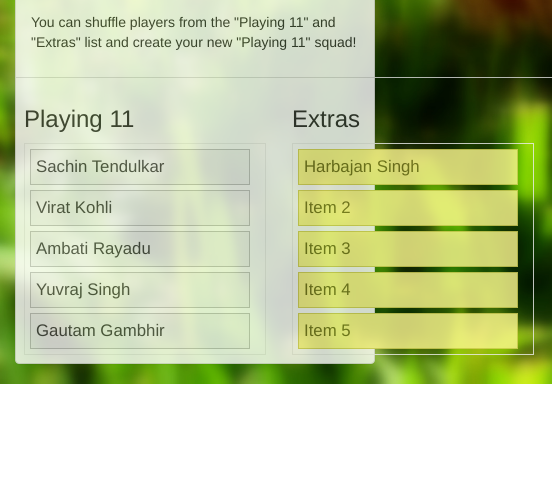
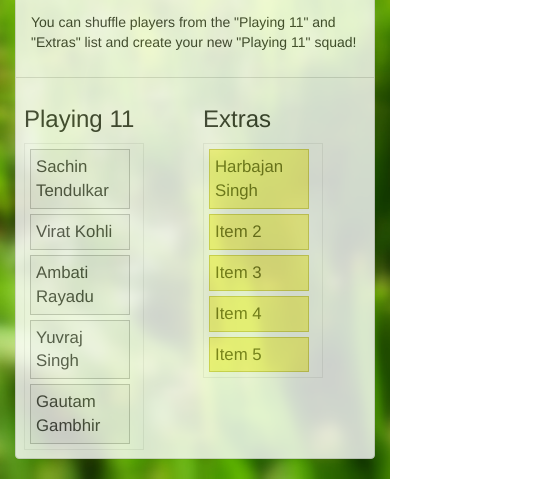
Before and after one commit to anchal20/ForTheLoveOfCricket, a plain HTML site: page home.html in a window 390 px wide. Shown: the part 508-987 px from the top of the page, 552 px wide, since content can reach past the window. Before the commit the page ends 892 px from the top, so only its background shows below. Drawn offline with nearby package versions, Linux system fonts and the light colour scheme.

Commit message:
updated awesome feature in home.html

```diff
--- a/css/stylesheet.css
+++ b/css/stylesheet.css
@@ -1,6 +1,7 @@
 /* added by anchal */
 .image {
     background-size: cover;
+    background-repeat: no-repeat;
     width: 100%;
     height: auto;
 
@@ -21,9 +22,7 @@
     color: #000000;
     font-size: 30px;
 }
-.list-group-size {
-    width: 45%;
-}
+
 
 #sortable1, #sortable2 {
     border: 1px solid #eee;
@@ -44,5 +43,13 @@
 .opacity {
     opacity: 0.8;
 }
+@media (max-width:767px){
+    #sortable1, #sortable2 {
+        width: 120px;
+    }
+    #sortable1 li, #sortable2 li {
+        width: 100px;
+    }
 
+}
 /******* ends here ******/
--- a/home.html
+++ b/home.html
@@ -76,7 +76,7 @@
         <p>You can shuffle players from the "Playing 11" and "Extras" list and create your new "Playing 11" squad!</p>
         </div>
         <table class="table">
-        <tr><td><div >
+        <tr><td>
         <h3>Playing 11</h3>
         <ul id="sortable1" class="connectedSortable">
             <li class="ui-state-default"><a href="#" >Sachin Tendulkar</a></li>
@@ -85,9 +85,8 @@
             <li class="ui-state-default"><a href="#" >Yuvraj Singh</a></li>
             <li class="ui-state-default"><a href="#" >Gautam Gambhir</a></li>
         </ul>
-        </div></td>
+        </td>
         <td>
-        <div >
         <h3>Extras</h3>
         <ul id="sortable2" class="connectedSortable" >
             <li class="ui-state-highlight">Harbajan Singh</li>
@@ -96,7 +95,7 @@
             <li class="ui-state-highlight">Item 4</li>
             <li class="ui-state-highlight">Item 5</li>
         </ul>
-        </div></td></tr></table>
+        </td></tr></table>
         </div>
     </div>
 
```
